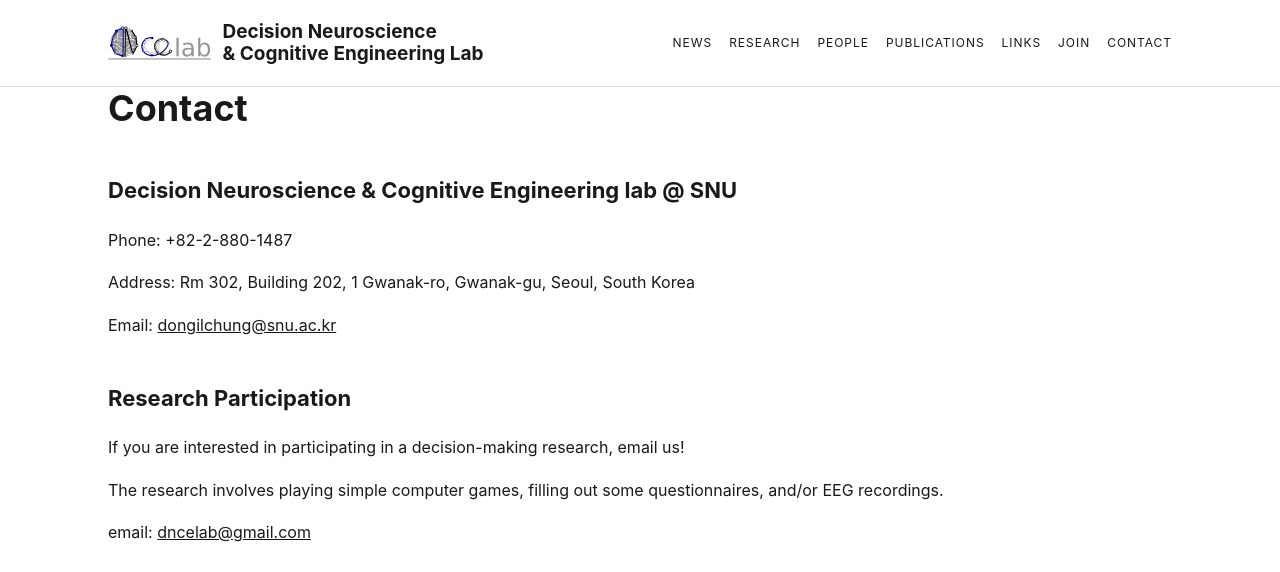
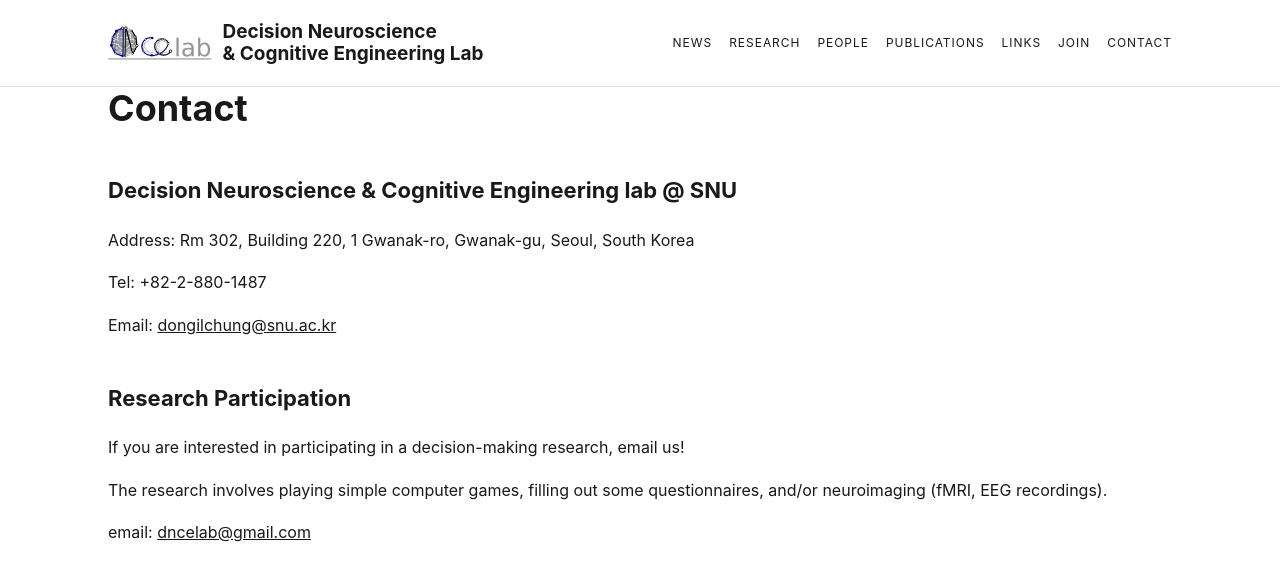
Before and after one commit to dongilchung/dncelab, a Jekyll site: the page built from contact.md, in a window 1280 px wide and 1016 px high, cut to the strip 0-572 px from the top of the window. Built offline with Jekyll 4.4.1, drawn with Linux system fonts in a browser that asks for light colours; comment, search, counter and statistics services are not loaded.

Commit message:
Update contact.md

```diff
--- a/contact.md
+++ b/contact.md
@@ -6,13 +6,13 @@ permalink: /contact/
 <h1>Contact</h1>
 
 <h2>Decision Neuroscience & Cognitive Engineering lab @ SNU</h2>
-<p>Phone: +82-2-880-1487</p>
-<p>Address: Rm 302, Building 202, 1 Gwanak-ro, Gwanak-gu, Seoul, South Korea</p>
+<p>Address: Rm 302, Building 220, 1 Gwanak-ro, Gwanak-gu, Seoul, South Korea</p>
+<p>Tel: +82-2-880-1487</p>
 <p>Email: <a href="mailto:dongilchung@snu.ac.kr">dongilchung@snu.ac.kr</a></p>
 
 <h2>Research Participation</h2>
 <p>If you are interested in participating in a decision-making research, email us!</p>
-<p>The research involves playing simple computer games, filling out some questionnaires, and/or EEG recordings.</p>
+<p>The research involves playing simple computer games, filling out some questionnaires, and/or neuroimaging (fMRI, EEG recordings).</p>
 <p>email: <a href="mailto:dncelab@gmail.com">dncelab@gmail.com</a></p>
 
 <div class="map-container">
```
